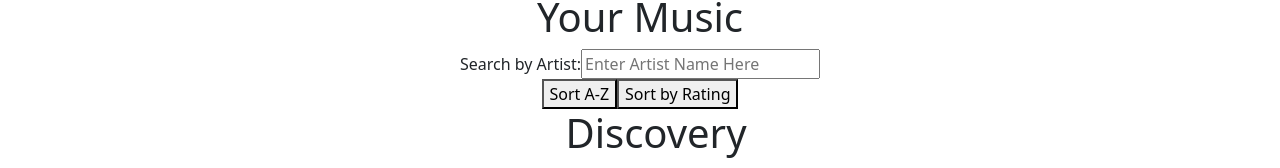
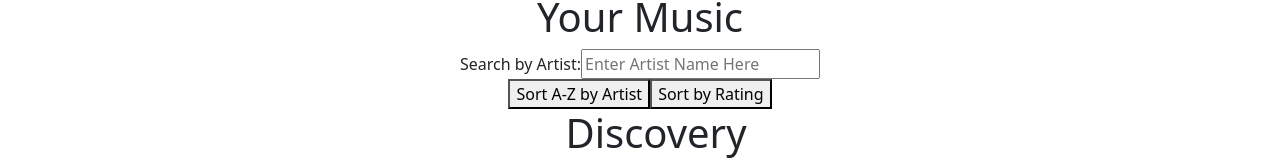
Before and after one commit to ahodori/phase-2-project, a React (Create React App) app: page /entries in a window 1280 px wide. Shown: the part 207-375 px from the top of the page. Built offline with nearby package versions, Linux system fonts and the light colour scheme; data requests are answered from the project's data file.

Commit message:
finished sort button for rating

```diff
--- a/src/AddForm.js
+++ b/src/AddForm.js
@@ -71,7 +71,7 @@ function AddForm( { handleNewAlbum, user } ) {
             <form onSubmit={handleSubmit}>
                 <label>Album title:</label><input type="text" name="title" onChange={handleAlbum} value={albumName}></input>
                 <label>Artist name:</label><input type="text" name="artist" onChange={handleArtist} value={artistName}></input>
-                <label>Rating:</label><input type="number" name="rating" onChange={handleRating} value={rating}></input>
+                <label>Rating:</label><input type="number" name="rating" max="10" onChange={handleRating} value={rating}></input>
                 <label>Date added:</label><input type="date" name="dateAdded" onChange={handleDate} value={date}></input>
                 <label>Image: </label><input type="text" name="image" onChange={handleImage} value={image}></input>
                 <label>Comments:</label><input type="text" name="comments" onChange={handleComments} value={comments}></input>
--- a/src/App.js
+++ b/src/App.js
@@ -59,6 +59,13 @@ function App() {
     setAlbumEntries(sortedByAlpha)
   }
 
+  const handleSortByRating = () => {
+    const sortedByRating = [...albumEntries].sort((a,b) => {
+      return b.rating - a.rating
+    })
+    setAlbumEntries(sortedByRating)
+  }
+
 
   //below function needs attention, trying to access comments key within each object of album entries array
   const handleNewCommentInEntries = (newlyAddedComment) => {
@@ -73,7 +80,7 @@ function App() {
       <Routes>
         <Route path="/" element={<Calendar filteredDeletedAlbum={filteredDeletedAlbum} albumEntries={albumEntries}/>}></Route>
         <Route path="/profile" element={<Profile user={user} albumEntries={albumEntries} onUpdatedProfile={onUpdatedProfile}/>}></Route>
-        <Route path="/entries/" element={<Feed handleSearch={handleSearch} search={search} albumEntries={filteredAlbums} filteredDeletedAlbum={filteredDeletedAlbum}/>}></Route>
+        <Route path="/entries/" element={<Feed handleSortByRating={handleSortByRating} handleSearch={handleSearch} handleSortAlphabeticalByArtist={handleSortAlphabeticalByArtist} search={search} albumEntries={filteredAlbums} filteredDeletedAlbum={filteredDeletedAlbum}/>}></Route>
         <Route path="/entries/:entryId" element={<SingleCardDisplay albumEntries={albumEntries} filteredDeletedAlbum={filteredDeletedAlbum}/>}></Route>
       </Routes>
 
--- a/src/Feed.js
+++ b/src/Feed.js
@@ -3,7 +3,7 @@ import { Routes, Route, Outlet } from 'react-router-dom'
 import AlbumCard from './AlbumCard'
 import Search from './Search'
 
-function Feed({ albumEntries, filteredDeletedAlbum, handleSearch, handleSortAlphabeticalByArtist, search, handleNewCommentInEntries }) {
+function Feed({ handleSortByRating, albumEntries, filteredDeletedAlbum, handleSearch, handleSortAlphabeticalByArtist, search, handleNewCommentInEntries }) {
 //state that says alphabathical, buttons to set to alphabetical
 //one state that's the sort method
 //useeffect might sort by a particular method when that is updated.
@@ -33,8 +33,8 @@ function Feed({ albumEntries, filteredDeletedAlbum, handleSearch, handleSortAlph
             <div>
                 <h1>Your Music</h1>
                 <Search handleSearch={handleSearch} search={search} />
-                <button onClick={handleSortAlphabeticalByArtist}>Sort A-Z</button>
-                <button>Sort by Rating</button>
+                <button onClick={handleSortAlphabeticalByArtist}>Sort A-Z by Artist</button>
+                <button onClick={handleSortByRating}>Sort by Rating</button>
             </div>
             <div>
                 <ul className="albumfeedlist">
```
